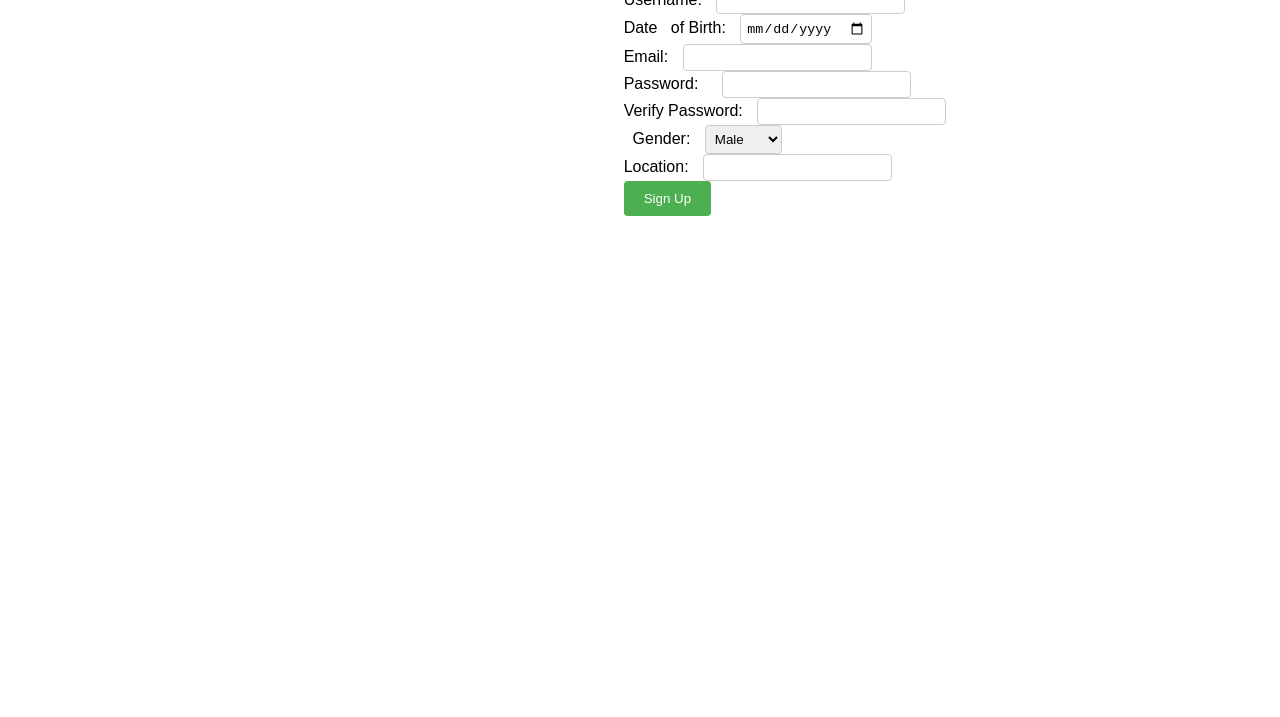
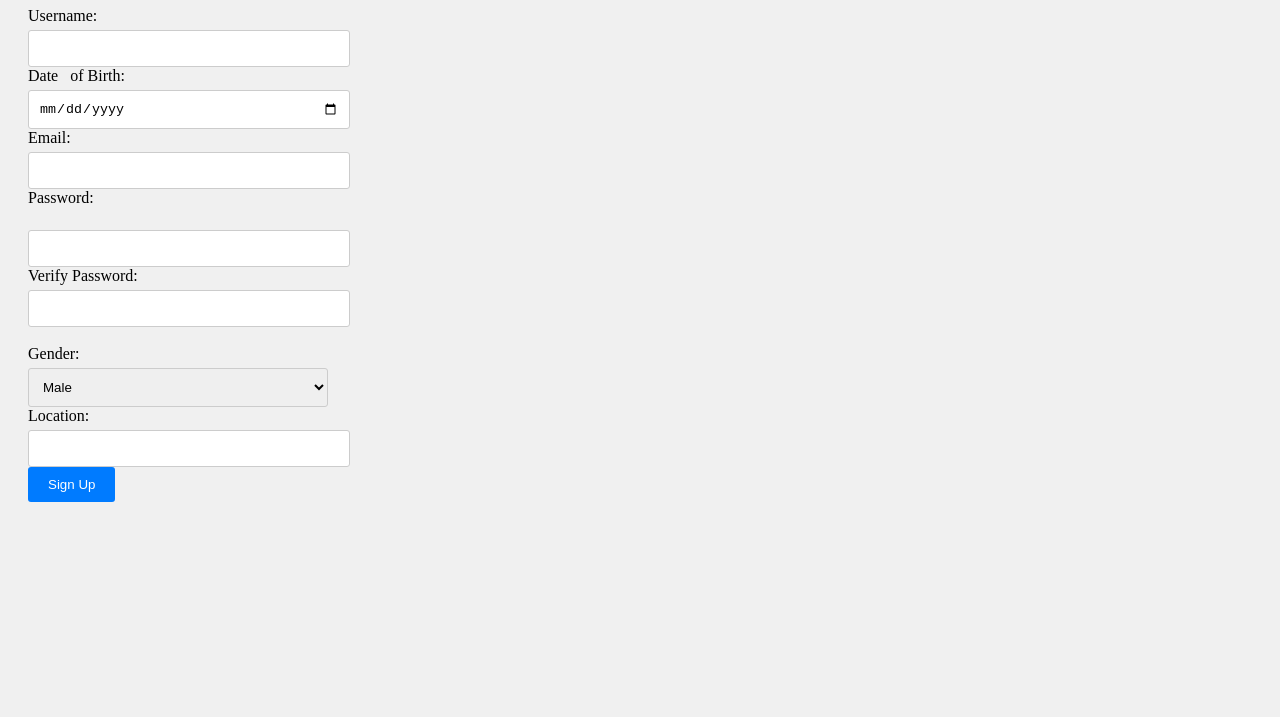
Before and after one commit to USRGS0384/Build-your-portfolio-project-Week-2-MVP-Complete, a plain HTML site: page Sign Up/0-index.html in a window 1280 px wide. Shown: the part 99-816 px from the top of the page. Drawn offline with Linux system fonts and the light colour scheme.

Commit message:
Build your portfolio project (Week 2): MVP Complete

```diff
--- a/Sign Up/style.css
+++ b/Sign Up/style.css
@@ -1,80 +1,64 @@
+body {
+  background-color: #f0f0f0; /* Adjust background color as needed */
+}
+
 header {
-  display: flex;
-  justify-content: flex-end; /* Align elements to the right */
-  padding: 10px; /* Adjust padding as needed */
+  text-align: right;
 }
 
 nav ul {
   list-style: none;
   margin: 0;
   padding: 0;
-  display: flex;
 }
 
 nav ul li {
-  margin-right: 15px; /* Adjust spacing between items */
+  display: inline-block;
+  margin-right: 10px;
 }
 
 nav ul li a {
   text-decoration: none;
   color: #333;
+
 }
 
-body {
-  font-family: Arial, sans-serif;
-  background-image: url("background.jpg"); /* Replace with your desired background image */
-  background-size: cover;
-  display: flex;
-  justify-content: center;
-  align-items: left;
-  height: 100vh;
+main {
+  text-align: left;
+  margin: 20px;
 }
 
-.signup-container {
-  background-color: rgba(255, 255,
-255, 0.8); /* Semi-transparent white background */
-  padding: 20px;
-  border-radius: 10px;
-  box-shadow: 0px 0px 10px rgba(0, 0,
-0, 0.2);
-  text-align: center;
-}
-
-h1 {
-  margin-bottom: 20px;
-}
-
-.input-group {
-  margin-bottom: 10px;
-  display: flex;
-  align-items: left;
+form {
+  width: 300px;
 }
 
 label {
-  width: 150px; /* Adjust label width as needed */
-  text-align: right;
-  margin-right: 10px;
+  display: block;
+  margin-bottom: 5px;
 }
 
 input, select {
-  padding: 5px;
+  width: 100%;
+  padding: 10px;
   border: 1px solid #ccc;
-  border-radius: 4px;
+  border-radius: 3px;
 }
 
 button {
+  background-color: #007bff;
+  color: #fff;
+  border: none;
   padding: 10px 20px;
-  background-color: #4CAF50;
-  color: white;
-  border: none;
-  border-radius: 4px;
   cursor: pointer;
-
+  border-radius: 3px;
 }
 
-#error-message {
+button:hover {
+  background-color:
+#0069d9;
+}
+
+#errorMessage {
   color: red;
-  text-align: center;
   margin-top: 10px;
-
 }
```
